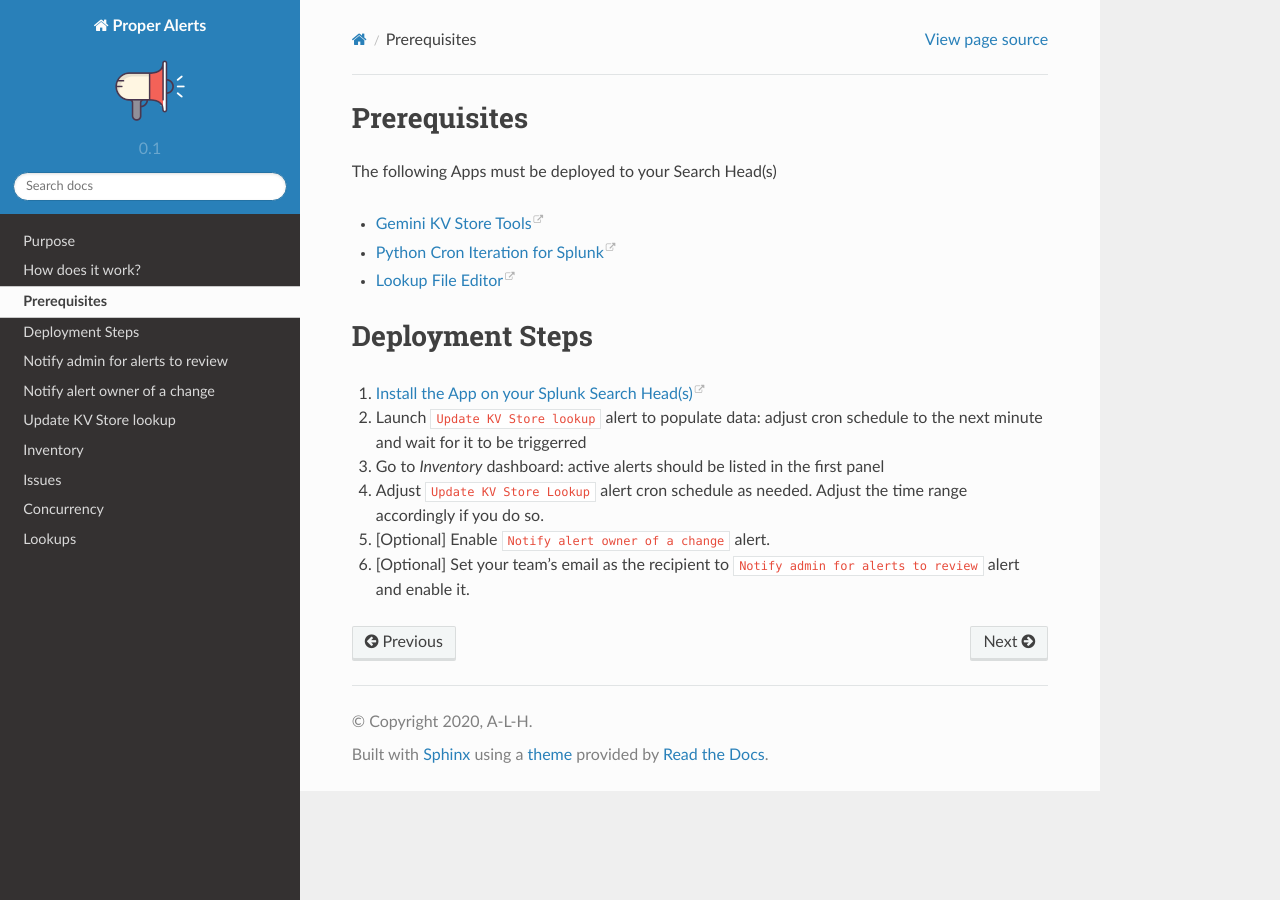
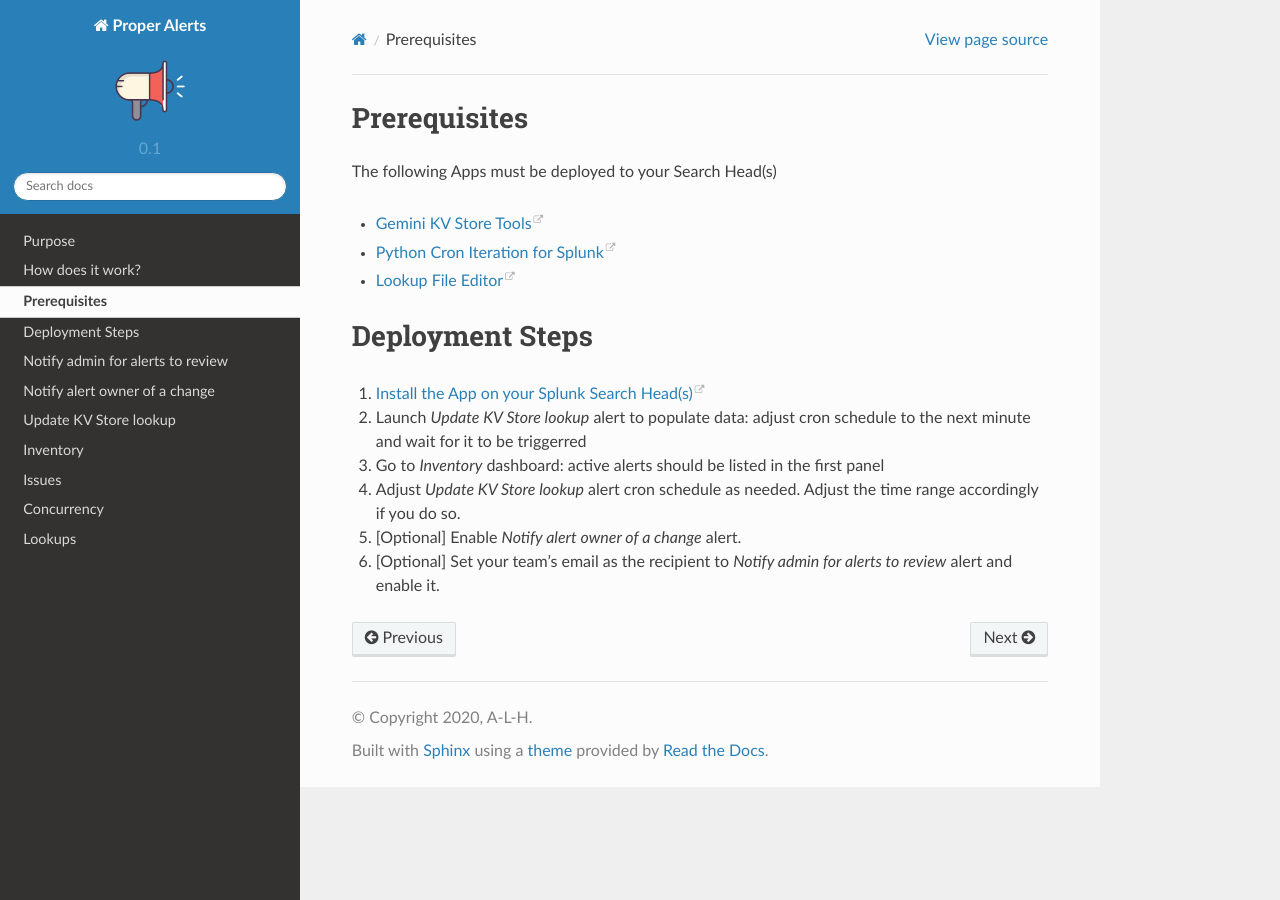
Before and after one commit to a-l-h/splunk-app-proper-alerts, a Sphinx documentation site: the page built from doc/install.rst, in a window 1280 px wide. Built offline with Sphinx 7.4.7 and the Read the Docs theme 2.0.0, drawn with Linux system fonts in a browser that asks for light colours.

```diff
--- a/doc/install.rst
+++ b/doc/install.rst
@@ -12,12 +12,12 @@ Deployment Steps
 
 1. `Install the App on your Splunk Search Head(s) <https://docs.splunk.com/Documentation/Splunk/latest/Admin/Deployappsandadd-ons#Deployment_architectures>`_
 
-2. Launch ``Update KV Store lookup`` alert to populate data: adjust cron schedule to the next minute and wait for it to be triggerred
+2. Launch `Update KV Store lookup` alert to populate data: adjust cron schedule to the next minute and wait for it to be triggerred
 
 3. Go to `Inventory` dashboard: active alerts should be listed in the first panel
 
-4. Adjust ``Update KV Store Lookup`` alert cron schedule as needed. Adjust the time range accordingly if you do so.
+4. Adjust `Update KV Store lookup` alert cron schedule as needed. Adjust the time range accordingly if you do so.
 
-5. [Optional] Enable ``Notify alert owner of a change`` alert.
+5. [Optional] Enable `Notify alert owner of a change` alert.
 
-6. [Optional] Set your team's email as the recipient to ``Notify admin for alerts to review`` alert and enable it.
+6. [Optional] Set your team's email as the recipient to `Notify admin for alerts to review` alert and enable it.
```
